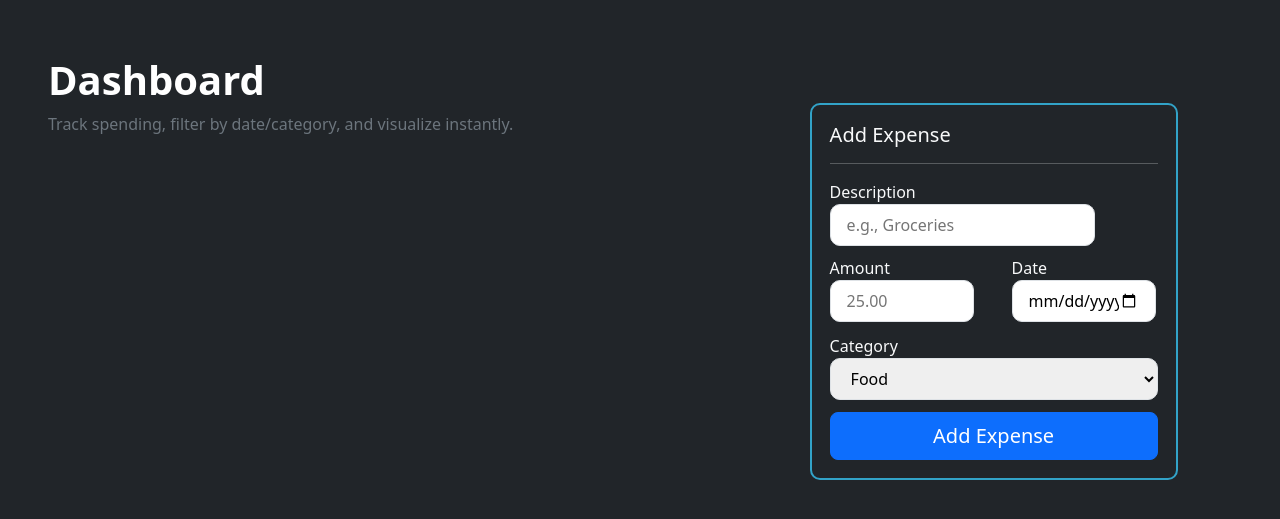
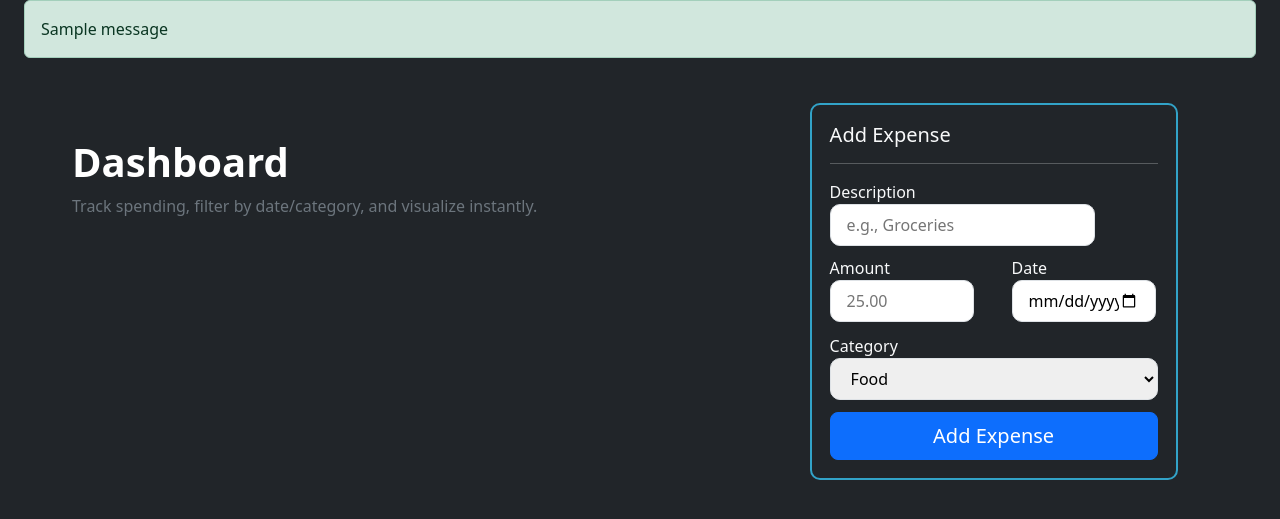
Before and after one commit to Thinal-Fernando/FinTracker, a Flask app: page / in a window 1280 px wide. Shown: the part 80-599 px from the top of the page. Run offline with Flask 3, Linux system fonts and the light colour scheme; one stand-in notice (Sample message) is shown.

Commit message:
added section to base.html to display flash messages for different catagory errors

```diff
--- a/templates/base.html
+++ b/templates/base.html
@@ -27,6 +27,22 @@
         </div>
       </div>
     </nav>
-    {% block content %}{% endblock %}
+
+    <main class="mx-auto max-w-6xl px-4 py-8">
+      {% with messages = get_flashed_messages (with_categories=true) %}
+          {% if messages %}
+            <div class="space-y-2 mb-4">
+              {% for category, message in messages %}
+              <div class='alert alert-{{category}}'>
+                {{ message }}
+              </div>
+              {% endfor %}
+            </div>
+         {% endif %}
+      {% endwith %}
+
+     {% block content %}{% endblock %}
+    </main>
+
   </body>
 </html>
```
